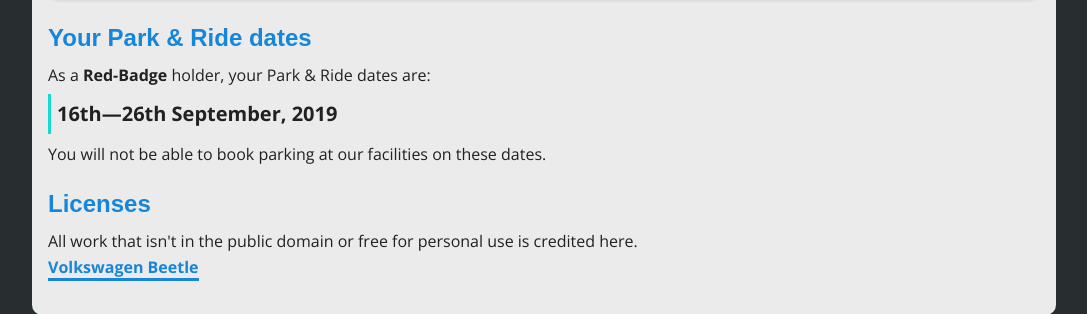
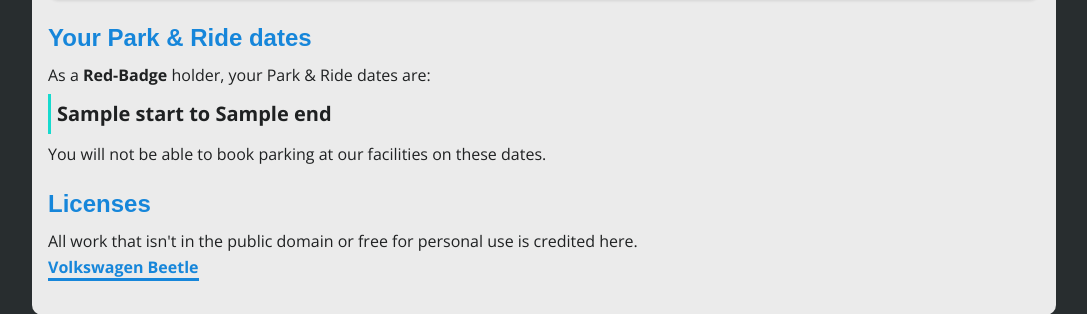
Before and after one commit to CharlieADavies/CIB_Group_work, a Flask app: template templates/main.html in a window 1280 px wide. Shown: the part 555-869 px from the top of the page, without its empty margins (96-1183 px from the left). Run offline with Flask 2, Linux system fonts and the light colour scheme; the template is opened without the code that fills it: most values are stand-ins (such as "Sample title", 1, 10 or a date in 2020).

Commit message:
Added park and ride dates tto templates

```diff
--- a/templates/main.html
+++ b/templates/main.html
@@ -87,9 +87,11 @@
                     <p>
                         As a <em>Red-Badge</em> holder, your Park & Ride dates are:
                     </p>
+                    {% for park_and_ride in v['park_and_ride_dates'] %}
                     <blockquote>
-                        16th—26th September, 2019
+                        {{ park_and_ride['start'] }} to {{ park_and_ride['end'] }}
                     </blockquote>
+                    {% endfor %}
                     <p>
                         You will not be able to book parking at our facilities on these dates.
                     </p>
```
Also changed, not shown: utils/general_utils.py (+8 -4 lines).
